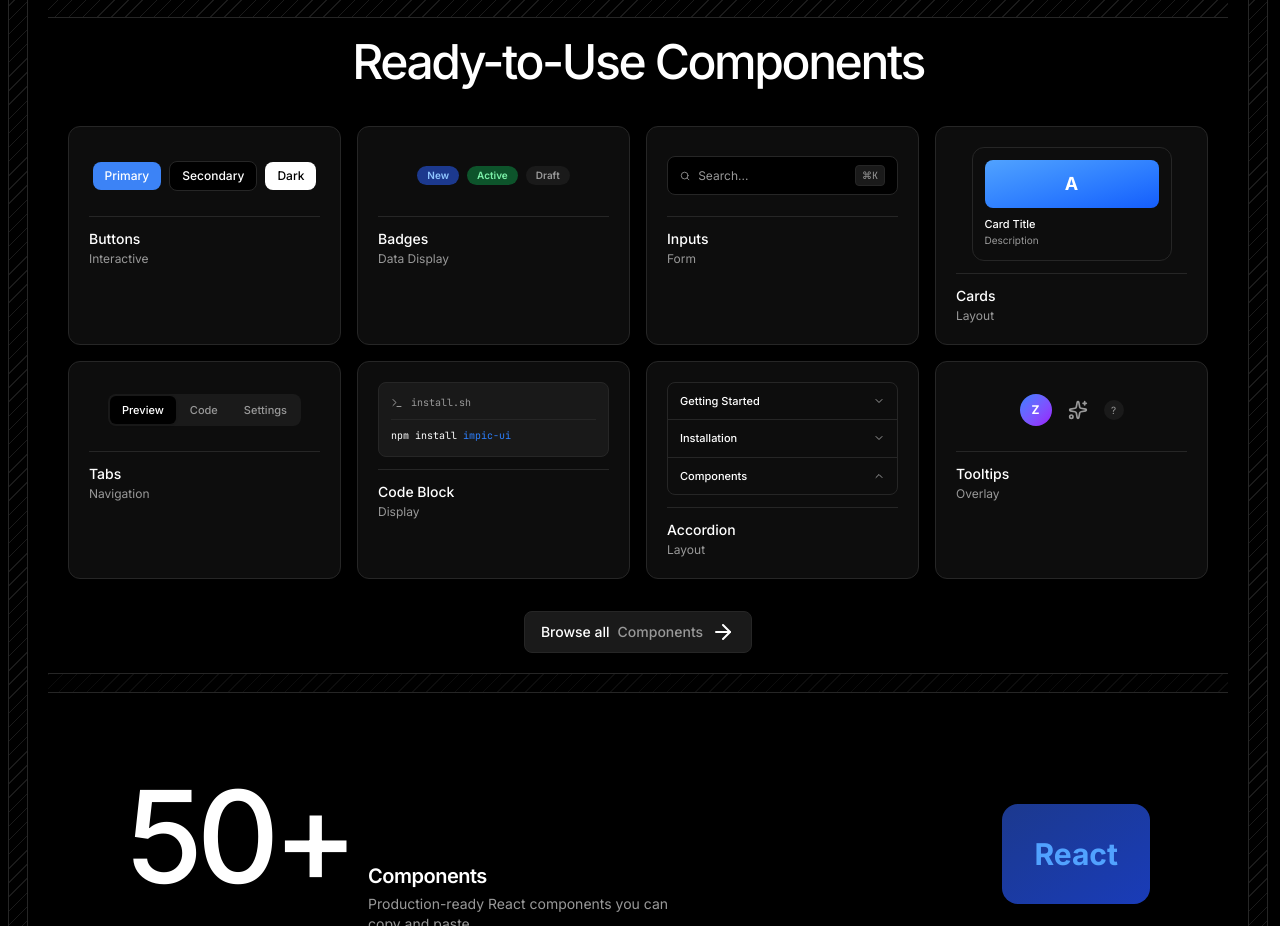
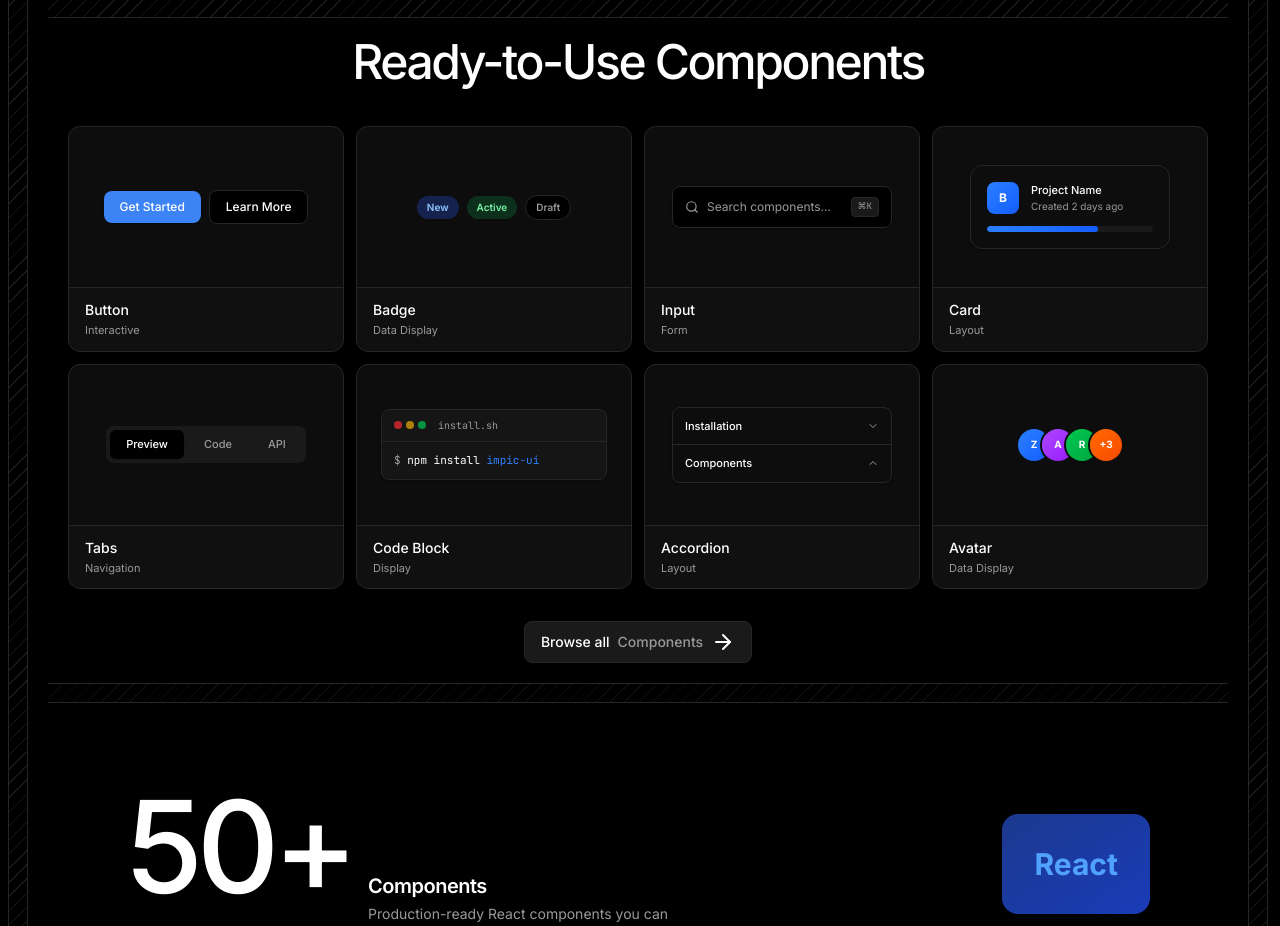
Before and after one commit to icancodefyi/impic-ui, a Next.js app: page / in a window 1280 px wide. Shown: the part 1140-2066 px from the top of the page. Built offline with nearby package versions, Linux system fonts and the light colour scheme.

Commit message:
feat: polished component previews with fixed card heights, uniform layout, and refined demos

```diff
--- a/src/app/page.tsx
+++ b/src/app/page.tsx
@@ -3,7 +3,7 @@
 import Link from "next/link";
 import { Marquee } from "@/components/ui/marquee";
 import Image from "next/image";
-import { ArrowRight, Blocks, Component, Star, Search, ChevronDown, Terminal, Sparkles } from "lucide-react";
+import { ArrowRight, Blocks, Component, Star, Search, ChevronDown } from "lucide-react";
 
 const reviews = [
   { name: "SoraiaDev", handle: "@SoraiaDev", body: "king of design" },
@@ -48,53 +48,57 @@ const projects = [
 
 const componentPreviews = [
   {
-    name: "Buttons",
+    name: "Button",
     category: "Interactive",
     preview: () => (
-      <div className="flex flex-wrap gap-2 items-center justify-center">
-        <button className="px-3 py-1.5 text-xs rounded-lg bg-primary text-primary-foreground font-medium">Primary</button>
-        <button className="px-3 py-1.5 text-xs rounded-lg border border-border bg-background text-foreground font-medium">Secondary</button>
-        <button className="px-3 py-1.5 text-xs rounded-lg bg-foreground text-background font-medium">Dark</button>
+      <div className="flex items-center gap-2">
+        <button className="px-4 py-2 text-xs rounded-lg bg-primary text-primary-foreground font-medium shadow-sm">Get Started</button>
+        <button className="px-4 py-2 text-xs rounded-lg border border-border bg-background text-foreground font-medium">Learn More</button>
       </div>
     ),
   },
   {
-    name: "Badges",
+    name: "Badge",
     category: "Data Display",
     preview: () => (
-      <div className="flex flex-wrap gap-2 items-center justify-center">
-        <span className="px-2.5 py-0.5 text-[10px] font-semibold rounded-full bg-blue-100 text-blue-700 dark:bg-blue-900 dark:text-blue-300">New</span>
-        <span className="px-2.5 py-0.5 text-[10px] font-semibold rounded-full bg-green-100 text-green-700 dark:bg-green-900 dark:text-green-300">Active</span>
-        <span className="px-2.5 py-0.5 text-[10px] font-semibold rounded-full bg-muted text-muted-foreground">Draft</span>
+      <div className="flex items-center gap-2">
+        <span className="px-2.5 py-1 text-[10px] font-semibold rounded-full bg-blue-100 text-blue-700 dark:bg-blue-900/50 dark:text-blue-300">New</span>
+        <span className="px-2.5 py-1 text-[10px] font-semibold rounded-full bg-green-100 text-green-700 dark:bg-green-900/50 dark:text-green-300">Active</span>
+        <span className="px-2.5 py-1 text-[10px] font-semibold rounded-full border border-border bg-background text-muted-foreground">Draft</span>
       </div>
     ),
   },
   {
-    name: "Inputs",
+    name: "Input",
     category: "Form",
     preview: () => (
-      <div className="w-full space-y-2">
-        <div className="flex items-center gap-2 rounded-lg border border-border bg-background px-3 py-2">
-          <Search className="size-3.5 text-muted-foreground" />
+      <div className="w-full max-w-[220px]">
+        <div className="flex items-center gap-2 rounded-lg border border-border bg-background px-3 py-2.5 shadow-sm">
+          <Search className="size-3.5 text-muted-foreground shrink-0" />
           <input
             readOnly
-            placeholder="Search..."
+            placeholder="Search components..."
             className="text-xs bg-transparent outline-none w-full text-foreground placeholder:text-muted-foreground"
           />
-          <kbd className="hidden sm:inline-flex text-[10px] px-1.5 py-0.5 rounded border border-border bg-muted text-muted-foreground">⌘K</kbd>
+          <kbd className="shrink-0 text-[9px] px-1.5 py-0.5 rounded border border-border bg-muted text-muted-foreground font-mono">⌘K</kbd>
         </div>
       </div>
     ),
   },
   {
-    name: "Cards",
+    name: "Card",
     category: "Layout",
     preview: () => (
-      <div className="w-full max-w-[200px] rounded-xl border border-border bg-card p-3 space-y-2">
-        <div className="h-12 rounded-lg bg-gradient-to-br from-blue-400 to-blue-600 flex items-center justify-center text-white text-lg font-bold">A</div>
-        <div>
-          <div className="text-[11px] font-medium text-foreground">Card Title</div>
-          <div className="text-[10px] text-muted-foreground">Description</div>
+      <div className="w-full max-w-[200px] rounded-xl border border-border bg-card p-4 shadow-sm">
+        <div className="flex items-center gap-3 mb-3">
+          <div className="size-8 rounded-lg bg-gradient-to-br from-blue-500 to-blue-600 flex items-center justify-center text-white text-xs font-bold shrink-0">B</div>
+          <div className="min-w-0">
+            <div className="text-[11px] font-medium text-foreground truncate">Project Name</div>
+            <div className="text-[10px] text-muted-foreground truncate">Created 2 days ago</div>
+          </div>
+        </div>
+        <div className="h-1.5 rounded-full bg-muted overflow-hidden">
+          <div className="h-full w-2/3 rounded-full bg-gradient-to-r from-blue-500 to-blue-600" />
         </div>
       </div>
     ),
@@ -103,10 +107,10 @@ const componentPreviews = [
     name: "Tabs",
     category: "Navigation",
     preview: () => (
-      <div className="flex gap-0.5 rounded-lg bg-muted p-0.5">
-        <button className="px-3 py-1.5 text-[11px] font-medium rounded-md bg-background text-foreground shadow-sm">Preview</button>
-        <button className="px-3 py-1.5 text-[11px] font-medium rounded-md text-muted-foreground hover:text-foreground">Code</button>
-        <button className="px-3 py-1.5 text-[11px] font-medium rounded-md text-muted-foreground hover:text-foreground">Settings</button>
+      <div className="flex gap-1 rounded-lg bg-muted p-1 w-fit">
+        <button className="px-4 py-1.5 text-[11px] font-medium rounded-md bg-background text-foreground shadow-sm">Preview</button>
+        <button className="px-4 py-1.5 text-[11px] font-medium rounded-md text-muted-foreground">Code</button>
+        <button className="px-4 py-1.5 text-[11px] font-medium rounded-md text-muted-foreground">API</button>
       </div>
     ),
   },
@@ -114,12 +118,18 @@ const componentPreviews = [
     name: "Code Block",
     category: "Display",
     preview: () => (
-      <div className="w-full rounded-lg bg-foreground/5 dark:bg-white/5 border border-border p-3 font-mono text-[10px] leading-relaxed">
-        <div className="flex items-center gap-2 mb-2 pb-2 border-b border-border/50">
-          <Terminal className="size-3 text-muted-foreground" />
-          <span className="text-muted-foreground text-[10px]">install.sh</span>
+      <div className="w-full max-w-[240px] rounded-lg bg-foreground/[0.03] dark:bg-white/[0.03] border border-border overflow-hidden shadow-sm">
+        <div className="flex items-center gap-2 px-3 py-2 border-b border-border/50">
+          <div className="flex gap-1">
+            <div className="size-2 rounded-full bg-red-500/70" />
+            <div className="size-2 rounded-full bg-yellow-500/70" />
+            <div className="size-2 rounded-full bg-green-500/70" />
+          </div>
+          <span className="text-[10px] text-muted-foreground ml-1 font-mono">install.sh</span>
         </div>
-        <code className="text-foreground">npm install <span className="text-blue-500">impic-ui</span></code>
+        <div className="px-3 py-2.5 font-mono text-[11px] leading-relaxed">
+          <span className="text-foreground/60">$</span> <span className="text-foreground">npm install</span> <span className="text-blue-500">impic-ui</span>
+        </div>
       </div>
     ),
   },
@@ -127,11 +137,7 @@ const componentPreviews = [
     name: "Accordion",
     category: "Layout",
     preview: () => (
-      <div className="w-full divide-y divide-border rounded-lg border border-border">
-        <div className="flex items-center justify-between px-3 py-2.5">
-          <span className="text-[11px] font-medium text-foreground">Getting Started</span>
-          <ChevronDown className="size-3 text-muted-foreground" />
-        </div>
+      <div className="w-full max-w-[220px] divide-y divide-border rounded-lg border border-border shadow-sm overflow-hidden">
         <div className="flex items-center justify-between px-3 py-2.5">
           <span className="text-[11px] font-medium text-foreground">Installation</span>
           <ChevronDown className="size-3 text-muted-foreground" />
@@ -144,30 +150,14 @@ const componentPreviews = [
     ),
   },
   {
-    name: "Tooltips",
-    category: "Overlay",
+    name: "Avatar",
+    category: "Data Display",
     preview: () => (
-      <div className="flex items-center gap-4 justify-center">
-        <div className="relative group">
-          <div className="size-8 rounded-full bg-gradient-to-br from-blue-500 to-purple-600 flex items-center justify-center text-white text-xs font-bold">Z</div>
-          <div className="absolute -top-8 left-1/2 -translate-x-1/2 px-2 py-1 rounded-md bg-foreground text-background text-[10px] font-medium whitespace-nowrap opacity-0 group-hover:opacity-100 transition-opacity">
-            Profile
-          </div>
-        </div>
-        <div className="relative group">
-          <Sparkles className="size-5 text-muted-foreground" />
-          <div className="absolute -top-8 left-1/2 -translate-x-1/2 px-2 py-1 rounded-md bg-foreground text-background text-[10px] font-medium whitespace-nowrap opacity-0 group-hover:opacity-100 transition-opacity">
-            Premium
-          </div>
-        </div>
-        <div className="relative group">
-          <div className="size-5 rounded-full bg-muted flex items-center justify-center">
-            <span className="text-[10px] text-muted-foreground">?</span>
-          </div>
-          <div className="absolute -top-8 left-1/2 -translate-x-1/2 px-2 py-1 rounded-md bg-foreground text-background text-[10px] font-medium whitespace-nowrap opacity-0 group-hover:opacity-100 transition-opacity">
-            Help
-          </div>
-        </div>
+      <div className="flex items-center -space-x-2">
+        <div className="size-8 rounded-full bg-gradient-to-br from-blue-500 to-blue-600 flex items-center justify-center text-white text-[10px] font-bold ring-2 ring-card">Z</div>
+        <div className="size-8 rounded-full bg-gradient-to-br from-purple-500 to-purple-600 flex items-center justify-center text-white text-[10px] font-bold ring-2 ring-card">A</div>
+        <div className="size-8 rounded-full bg-gradient-to-br from-green-500 to-green-600 flex items-center justify-center text-white text-[10px] font-bold ring-2 ring-card">R</div>
+        <div className="size-8 rounded-full bg-gradient-to-br from-orange-500 to-orange-600 flex items-center justify-center text-white text-[10px] font-bold ring-2 ring-card">+3</div>
       </div>
     ),
   },
@@ -407,24 +397,22 @@ export default function Home() {
             <h2 className="xl:text-5xl md:text-4xl text-2xl font-medium tracking-tighter text-center mb-10">
               Ready-to-Use Components
             </h2>
-            <div className="grid grid-cols-2 md:grid-cols-4 gap-4">
+            <div className="grid grid-cols-2 md:grid-cols-4 gap-3">
               {componentPreviews.map((component) => (
                 <Link
                   key={component.name}
                   href="/components"
-                  className="group relative rounded-xl border border-border bg-card overflow-hidden transition-all hover:shadow-md hover:border-foreground/20"
+                  className="group relative rounded-xl border border-border bg-card overflow-hidden transition-all hover:shadow-lg hover:shadow-black/5 dark:hover:shadow-black/20 hover:border-foreground/10"
                 >
-                  <div className="p-5 min-h-[160px] flex flex-col">
-                    <div className="flex-1 flex items-center justify-center mb-3">
-                      <component.preview />
+                  <div className="h-[160px] flex items-center justify-center p-6">
+                    <component.preview />
+                  </div>
+                  <div className="border-t border-border/50 px-4 py-3 bg-muted/30">
+                    <div className="text-sm font-medium text-foreground">
+                      {component.name}
                     </div>
-                    <div className="border-t border-border/50 pt-3">
-                      <div className="text-sm font-medium text-foreground">
-                        {component.name}
-                      </div>
-                      <div className="text-xs text-muted-foreground mt-0.5">
-                        {component.category}
-                      </div>
+                    <div className="text-[11px] text-muted-foreground mt-0.5">
+                      {component.category}
                     </div>
                   </div>
                 </Link>
```
